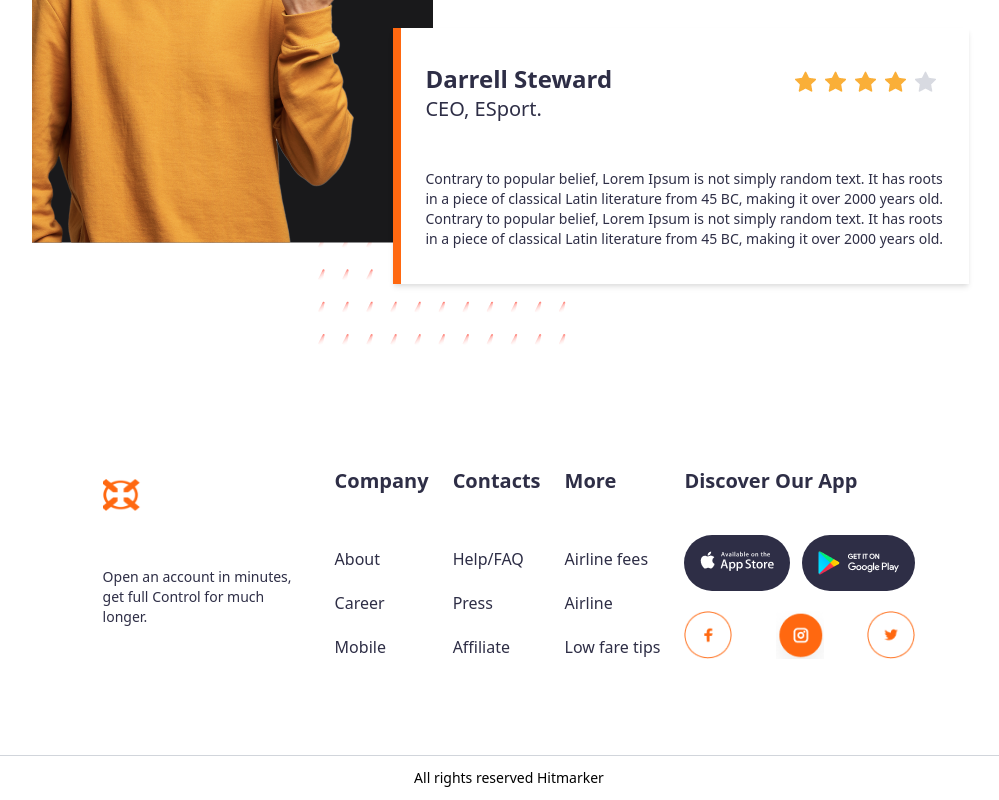
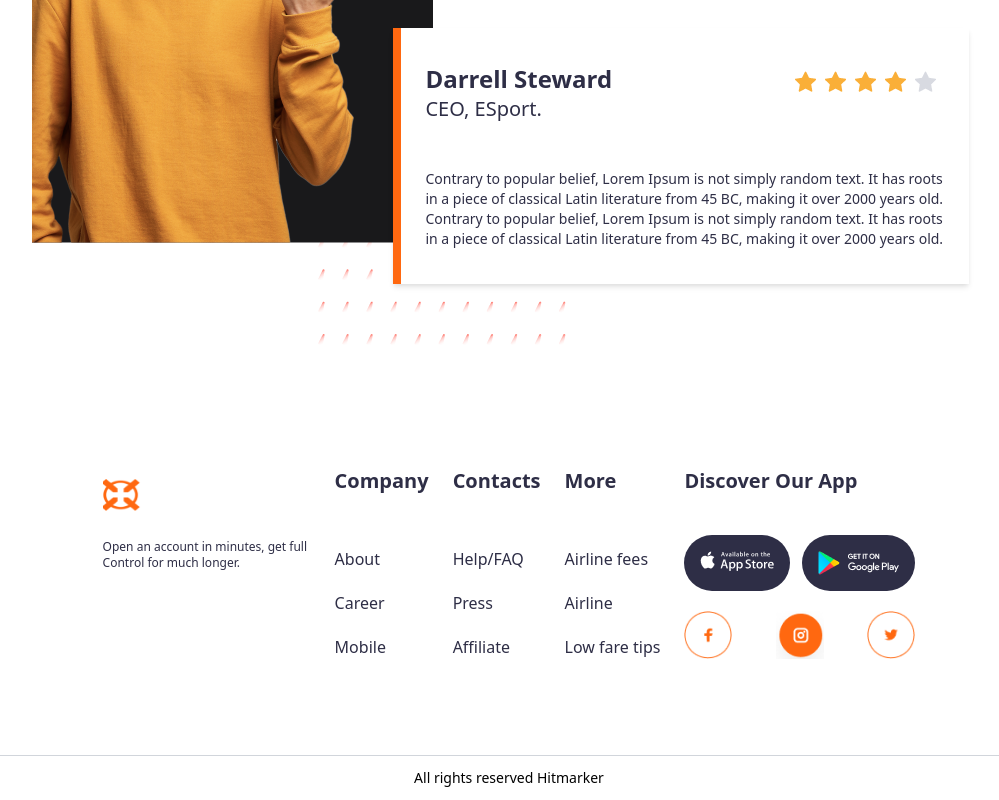
Before and after one commit to JoyBoi/hitmarker, a Vue app: page / in a window 1280 px wide. Shown: the part 2409-3209 px from the top of the page, without its empty margins (131-1130 px from the left). Built offline with nearby package versions, Linux system fonts and the light colour scheme.

Commit message:
Minor Change 3

```diff
--- a/src/components/Contacts.vue
+++ b/src/components/Contacts.vue
@@ -12,13 +12,13 @@
       space-x-6
     "
   >
-    <div class="w-52 flex flex-col justify-between h-48">
+    <div class="w-52 flex flex-col justify-start h-48">
       <img
         class="py-3 h-14 w-10"
         alt="Hitmarker"
         src="../assets/hitmarker2.png"
       />
-      <p class="text-textdark font-light text-sm mb-8">
+      <p class="text-textdark font-light text-xs mt-4 mb-8">
         Open an account in minutes, get full Control for much longer.
       </p>
     </div>
```
